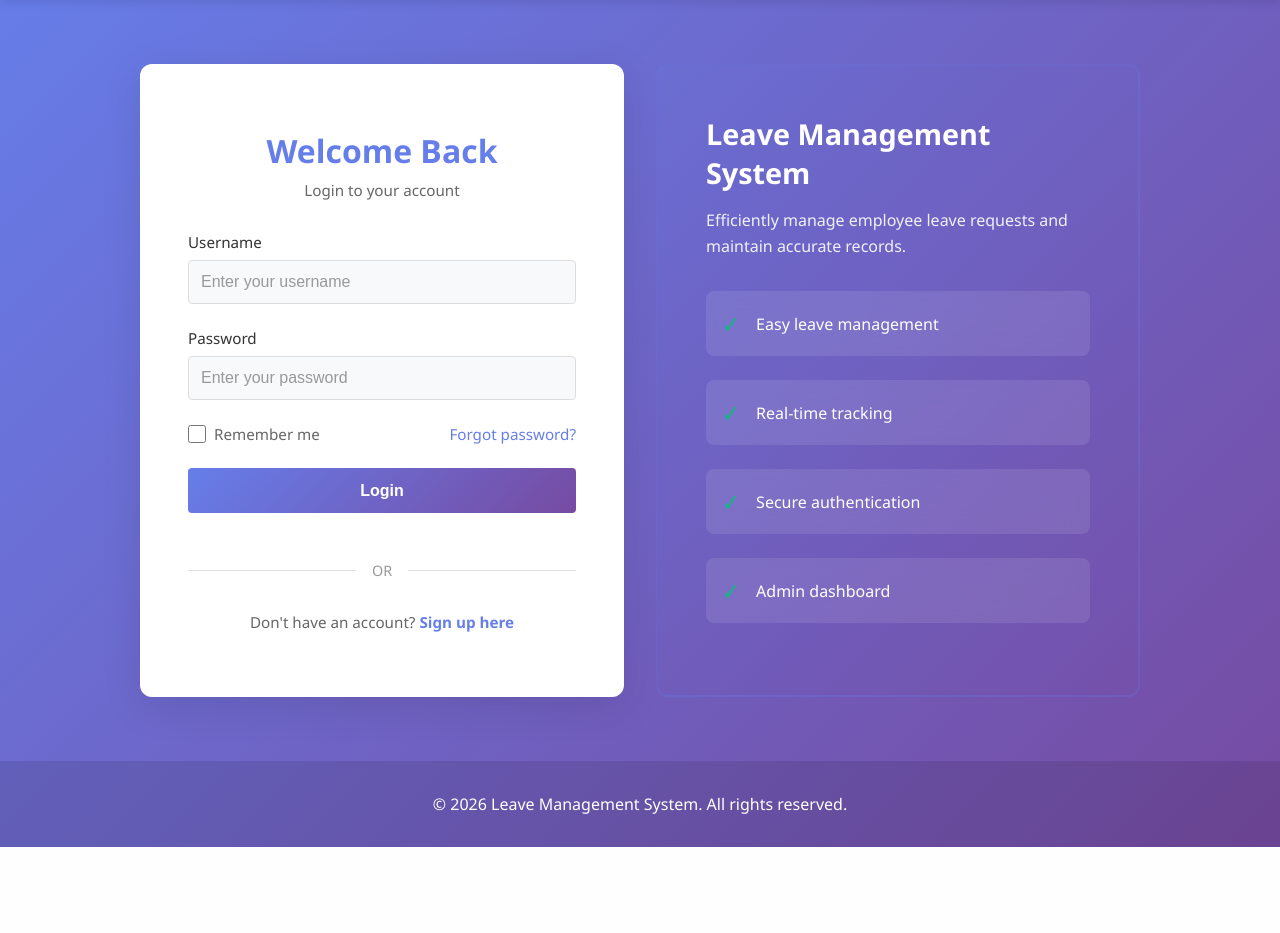
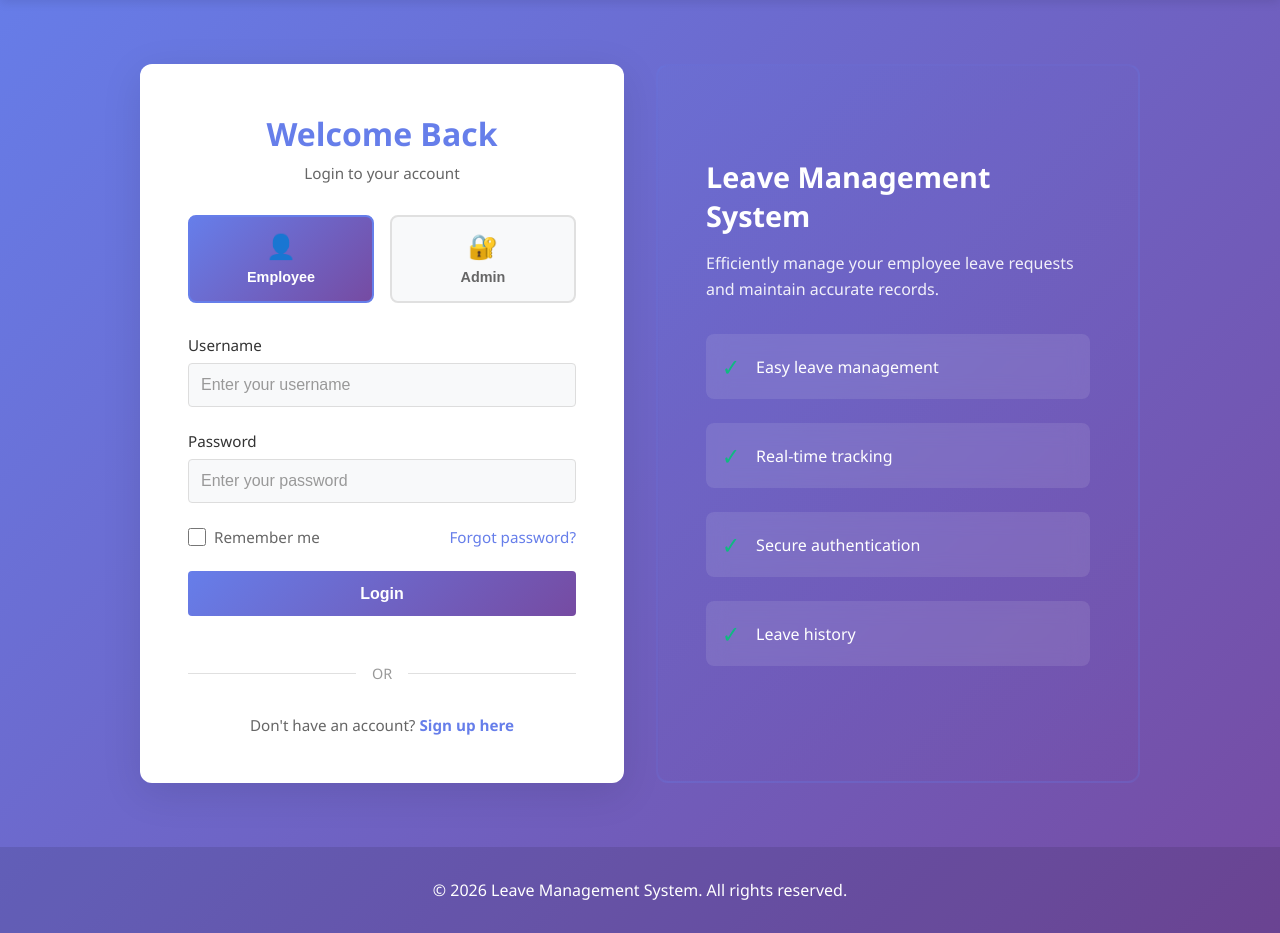
Before and after one commit to Seema-047/leave, a Flask app: page /login in a window 1280 px wide. Shown: the part 65-998 px from the top of the page. Before the commit the page ends 912 px from the top, so only its background shows below. Run offline with Flask 3, Linux system fonts and the light colour scheme.

Commit message:
modified leave track

```diff
--- a/Leave_Management_System/templates/login.html
+++ b/Leave_Management_System/templates/login.html
@@ -7,6 +7,18 @@
             <div class="auth-header">
                 <h1 class="auth-title">Welcome Back</h1>
                 <p class="auth-subtitle">Login to your account</p>
+            </div>
+
+            <!-- Login Type Selector -->
+            <div class="login-type-selector">
+                <button type="button" class="login-type-btn active" data-type="employee" onclick="switchLoginType('employee')">
+                    <span class="login-type-icon">👤</span>
+                    <span class="login-type-label">Employee</span>
+                </button>
+                <button type="button" class="login-type-btn" data-type="admin" onclick="switchLoginType('admin')">
+                    <span class="login-type-icon">🔐</span>
+                    <span class="login-type-label">Admin</span>
+                </button>
             </div>
 
             <form method="POST" action="{{ url_for('login') }}" class="auth-form">
@@ -45,6 +57,8 @@
                 <button type="submit" class="btn btn-primary btn-large">Login</button>
             </form>
 
+            <!-- Employee Only Links -->
+            <div class="employee-only-section" id="employee-only-section">
                 <div class="auth-divider">
                     <span>OR</span>
                 </div>
@@ -57,12 +71,21 @@
                 </div>
             </div>
 
+            <!-- Admin Only Links -->
+            <div class="admin-only-section" id="admin-only-section" style="display: none;">
+                <div class="admin-notice">
+                    <p class="admin-notice-title">⚠️ Admin Access Only</p>
+                    <p class="admin-notice-text">This login is restricted to system administrators. Unauthorized access attempts will be logged.</p>
+                </div>
+            </div>
+        </div>
+
         <div class="auth-info-section">
             <div class="auth-info-content">
                 <h2>Leave Management System</h2>
-                <p>Efficiently manage employee leave requests and maintain accurate records.</p>
+                <p id="info-subtitle">Efficiently manage your employee leave requests and maintain accurate records.</p>
 
-                <div class="features-list">
+                <div class="features-list" id="features-list">
                     <div class="feature-item">
                         <span class="feature-icon">✓</span>
                         <span class="feature-text">Easy leave management</span>
@@ -77,11 +100,154 @@
                     </div>
                     <div class="feature-item">
                         <span class="feature-icon">✓</span>
-                        <span class="feature-text">Admin dashboard</span>
+                        <span class="feature-text">Leave history</span>
                     </div>
                 </div>
             </div>
         </div>
     </div>
 </div>
+
+<style>
+    /* Login Type Selector */
+    .login-type-selector {
+        display: grid;
+        grid-template-columns: 1fr 1fr;
+        gap: 1rem;
+        margin-bottom: 2rem;
+    }
+
+    .login-type-btn {
+        display: flex;
+        flex-direction: column;
+        align-items: center;
+        justify-content: center;
+        gap: 0.5rem;
+        padding: 1rem;
+        border: 2px solid #e0e0e0;
+        background: #f8f9fa;
+        border-radius: 8px;
+        cursor: pointer;
+        transition: all 0.3s ease;
+        font-size: 0.95rem;
+        font-weight: 600;
+        color: #666;
+    }
+
+    .login-type-btn:hover {
+        border-color: #667eea;
+        background: #f0f4ff;
+    }
+
+    .login-type-btn.active {
+        border-color: #667eea;
+        background: linear-gradient(135deg, #667eea 0%, #764ba2 100%);
+        color: white;
+    }
+
+    .login-type-icon {
+        font-size: 1.5rem;
+    }
+
+    .login-type-label {
+        font-size: 0.9rem;
+    }
+
+    /* Admin Notice */
+    .admin-notice {
+        background: #fff3cd;
+        border-left: 4px solid #ffc107;
+        padding: 1.5rem;
+        border-radius: 8px;
+        margin-top: 1.5rem;
+    }
+
+    .admin-notice-title {
+        font-weight: 600;
+        color: #856404;
+        margin-bottom: 0.5rem;
+        font-size: 1rem;
+    }
+
+    .admin-notice-text {
+        color: #856404;
+        font-size: 0.9rem;
+        margin: 0;
+        line-height: 1.5;
+    }
+
+    /* Employee Only Section */
+    .employee-only-section,
+    .admin-only-section {
+        transition: all 0.3s ease;
+    }
+
+    @media (max-width: 768px) {
+        .login-type-selector {
+            grid-template-columns: 1fr;
+        }
+    }
+</style>
+
+<script>
+    function switchLoginType(type) {
+        // Update button active state
+        document.querySelectorAll('.login-type-btn').forEach(btn => {
+            btn.classList.remove('active');
+        });
+        document.querySelector(`[data-type="${type}"]`).classList.add('active');
+
+        // Update form sections
+        const employeeSection = document.getElementById('employee-only-section');
+        const adminSection = document.getElementById('admin-only-section');
+        const infoSubtitle = document.getElementById('info-subtitle');
+        const featuresList = document.getElementById('features-list');
+
+        if (type === 'admin') {
+            employeeSection.style.display = 'none';
+            adminSection.style.display = 'block';
+            infoSubtitle.textContent = 'Manage all employee leave requests, approvals, and system administration.';
+            featuresList.innerHTML = `
+                <div class="feature-item">
+                    <span class="feature-icon">✓</span>
+                    <span class="feature-text">Employee management</span>
+                </div>
+                <div class="feature-item">
+                    <span class="feature-icon">✓</span>
+                    <span class="feature-text">Leave approval system</span>
+                </div>
+                <div class="feature-item">
+                    <span class="feature-icon">✓</span>
+                    <span class="feature-text">System administration</span>
+                </div>
+                <div class="feature-item">
+                    <span class="feature-icon">✓</span>
+                    <span class="feature-text">Comprehensive reports</span>
+                </div>
+            `;
+        } else {
+            employeeSection.style.display = 'block';
+            adminSection.style.display = 'none';
+            infoSubtitle.textContent = 'Efficiently manage your employee leave requests and maintain accurate records.';
+            featuresList.innerHTML = `
+                <div class="feature-item">
+                    <span class="feature-icon">✓</span>
+                    <span class="feature-text">Easy leave management</span>
+                </div>
+                <div class="feature-item">
+                    <span class="feature-icon">✓</span>
+                    <span class="feature-text">Real-time tracking</span>
+                </div>
+                <div class="feature-item">
+                    <span class="feature-icon">✓</span>
+                    <span class="feature-text">Secure authentication</span>
+                </div>
+                <div class="feature-item">
+                    <span class="feature-icon">✓</span>
+                    <span class="feature-text">Leave history</span>
+                </div>
+            `;
+        }
+    }
+</script>
 {% endblock %}
```
Lines whose indentation alone changed are shown as unchanged.
